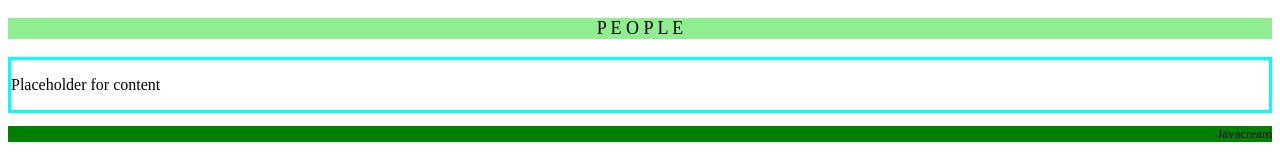
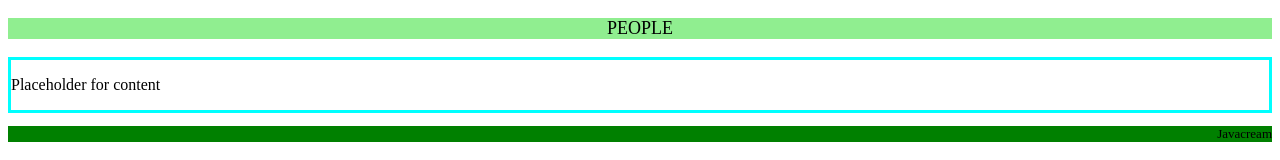
Before and after one commit to Javacream/org.javacream.training.angular, an Angular app in the folder training/: page / in a window 1280 px wide. Shown: the top 160 px of the page. Built offline with nearby package versions, Linux system fonts and the light colour scheme.

Commit message:
data model using export / import

```diff
--- a/training/src/app/people/components/footer/footer.component.ts
+++ b/training/src/app/people/components/footer/footer.component.ts
@@ -1,4 +1,5 @@
 import { Component } from '@angular/core';
+import { config } from '../../model/config';
 
 @Component({
   selector: 'app-footer',
@@ -8,5 +9,5 @@ import { Component } from '@angular/core';
   styleUrl: './footer.component.css'
 })
 export class FooterComponent {
-  company = "Javacream"
+  company = config.company
 }
--- a/training/src/app/people/components/header/header.component.ts
+++ b/training/src/app/people/components/header/header.component.ts
@@ -1,4 +1,5 @@
 import { Component } from '@angular/core';
+import { config } from '../../model/config';
 
 @Component({
   selector: 'app-header',
@@ -8,6 +9,6 @@ import { Component } from '@angular/core';
   styleUrl: './header.component.css'
 })
 export class HeaderComponent {
-  appName = "P E O P L E"
+  appName = config.appName
 
 }
--- /dev/null
+++ b/training/src/app/people/model/config.ts
@@ -0,0 +1,4 @@
+export let config = {
+    appName: "PEOPLE",
+    company: "Javacream"
+}
```
